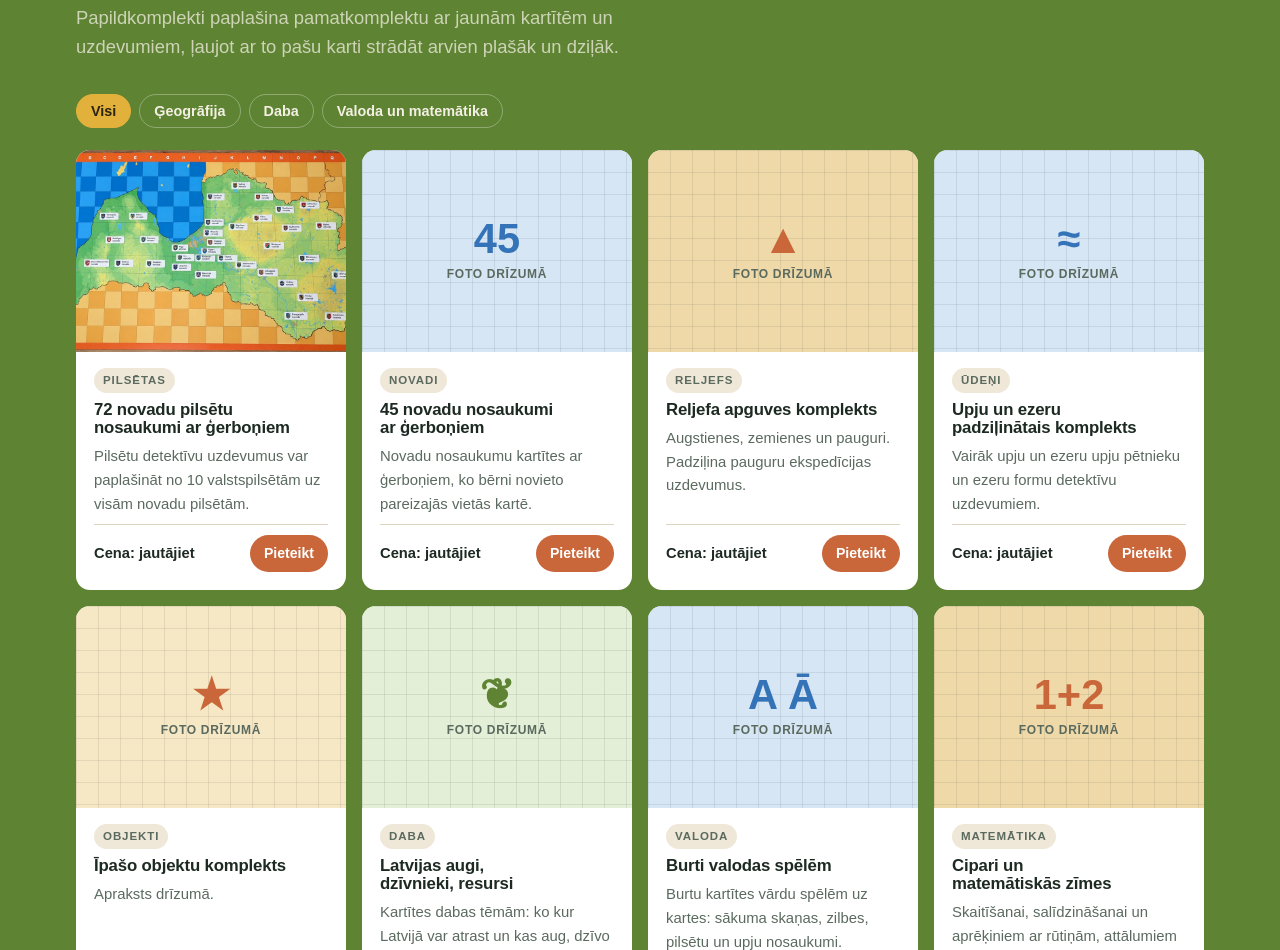
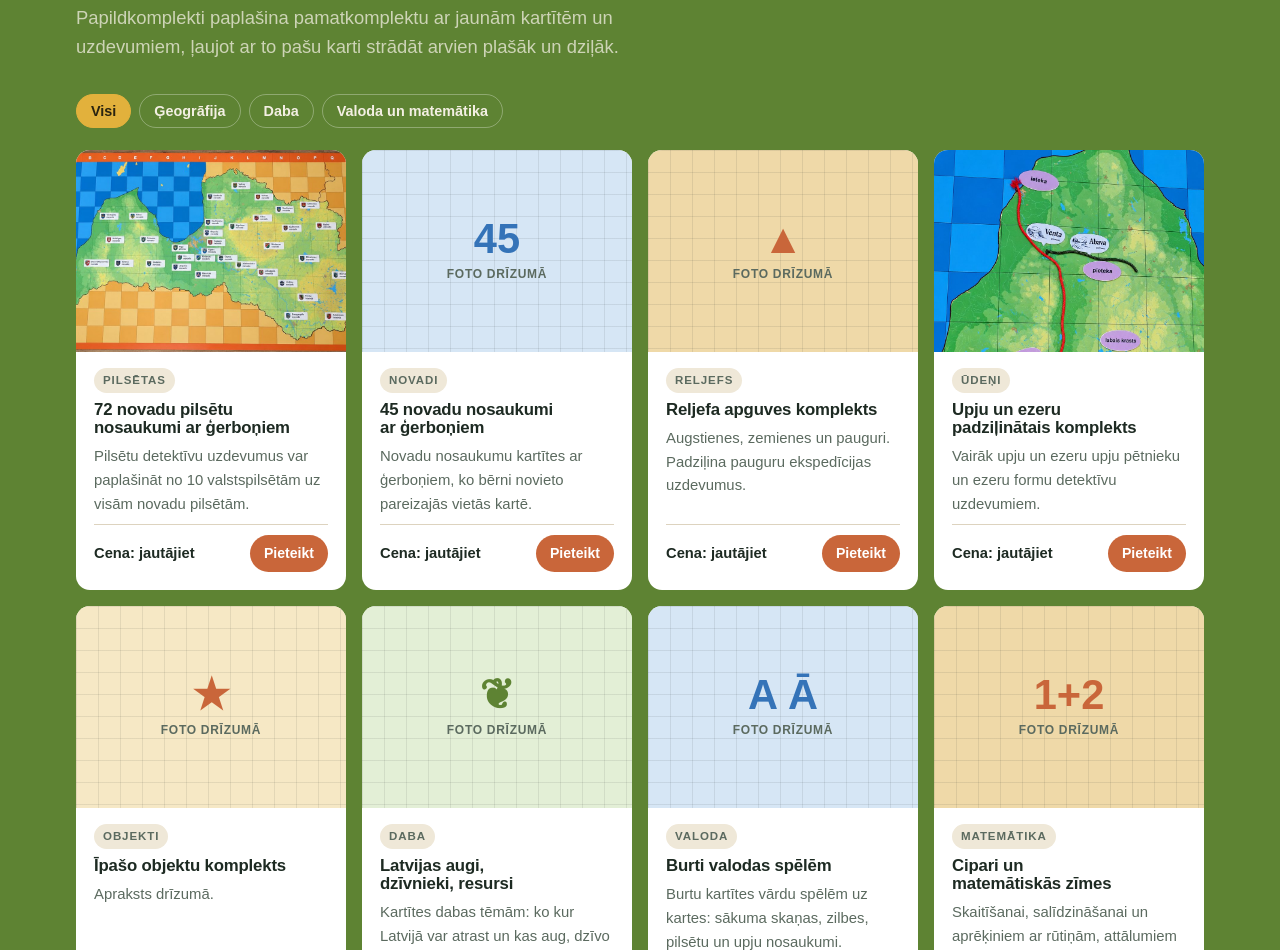
Before and after one commit to daigag/latvijasdargumi, a plain HTML site: page index.html in a window 1280 px wide. Shown: the part 8064-9014 px from the top of the page. Drawn offline with Linux system fonts and the light colour scheme.

Commit message:
Papildkomplekti: bilde pie upju un ezeru komplekta
Co-Authored-By: Claude Opus 5.5 <noreply@anthropic.com>
Claude-Session: https://claude.ai/code/session_015bKgZJWkHRUcjHv33818tm

```diff
--- a/index.html
+++ b/index.html
@@ -664,7 +664,7 @@ footer p{font-size:.9rem;color:color-mix(in srgb,var(--forest-ink) 72%,transpare
       </article>
 
       <article class="addon" data-joma="geografija">
-        <div class="addon-ph ph-d"><span>≈</span><small>Foto drīzumā</small></div>
+        <img src="img/papild_upes.jpg" alt="Venta ar pieteku Abavu, iztekas, ietekas un krastu kartītes uz kartes" loading="lazy">
         <div class="addon-body">
           <span class="chip">Ūdeņi</span>
           <h3>Upju un ezeru padziļinātais komplekts</h3>
```
Also changed, not shown: img/papild_upes.jpg (added).
